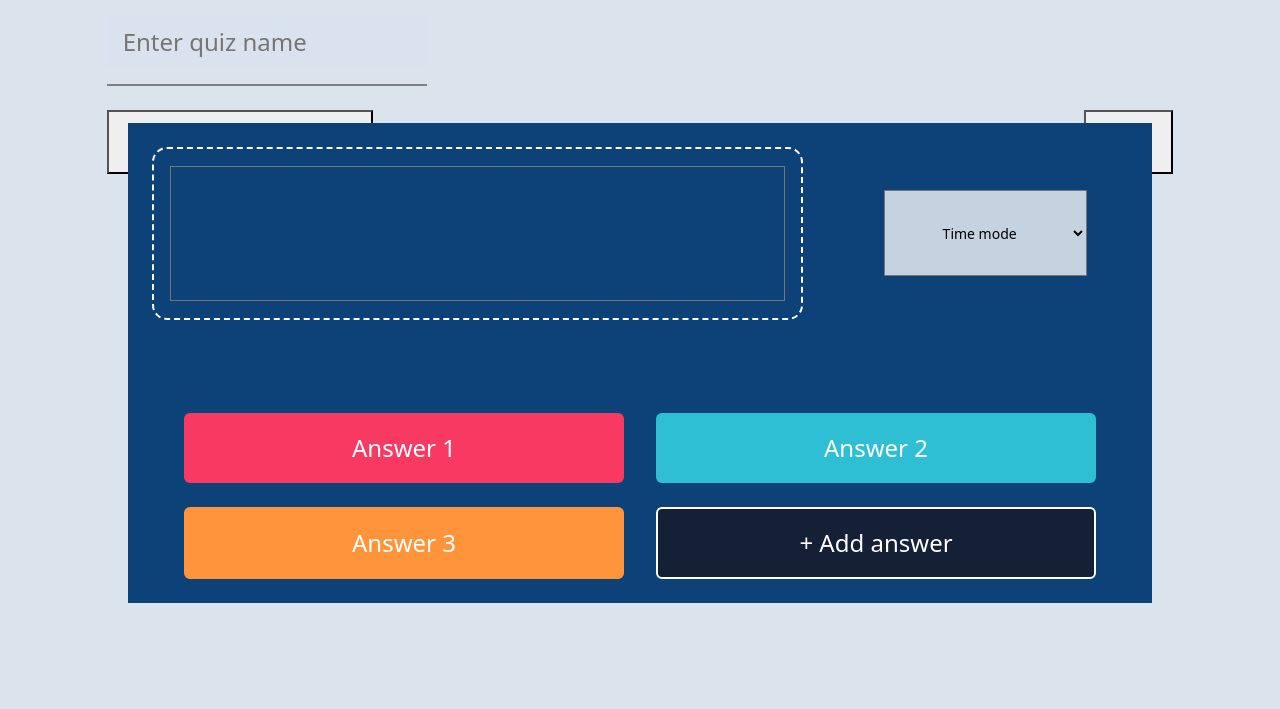
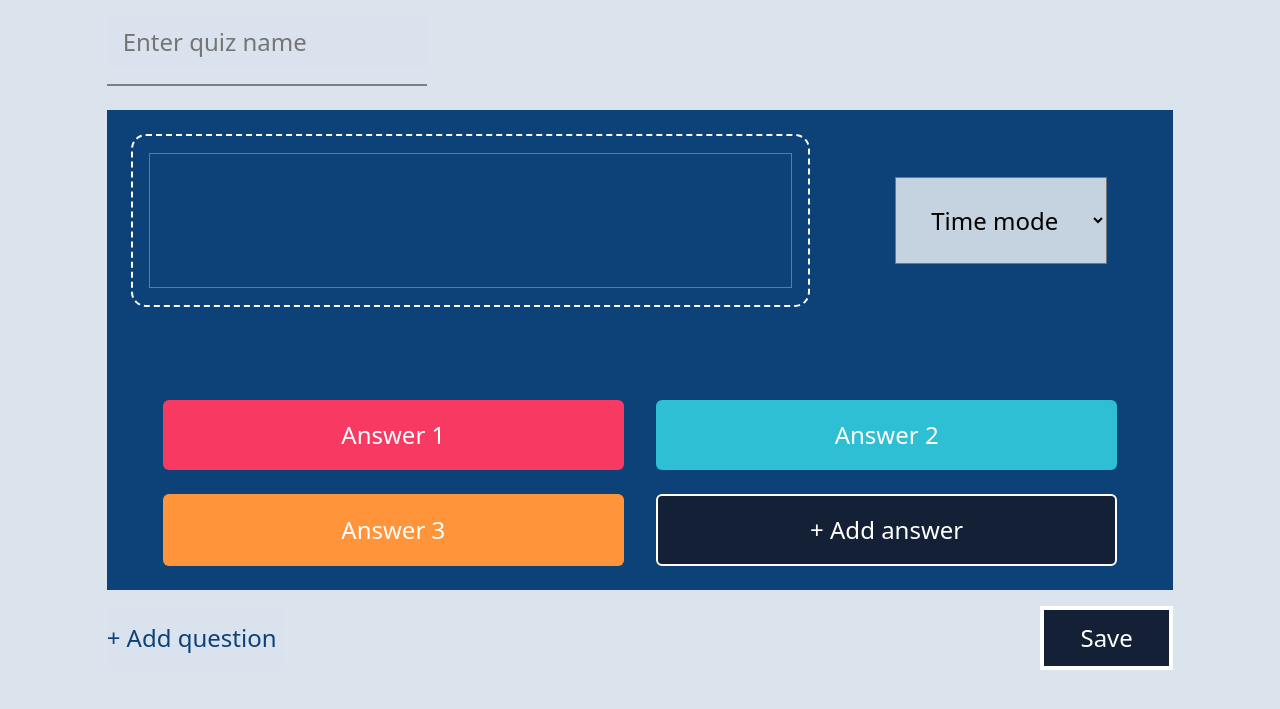
Before and after one commit to InnoSWP/Intaby, a Django app: template web-app/static/templates/page_of_create.html in a window 1280 px wide. Shown: the part 76-785 px from the top of the page. Run offline with Django 4.2, Linux system fonts and the light colour scheme; the template is opened without the code that fills it, so the values that code supplies are empty.

Commit message:
Add page of creation quizzes template

```diff
--- a/web-app/static/styles/style.css
+++ b/web-app/static/styles/style.css
@@ -75,11 +75,11 @@ body {
     }
 }
 
-.Test_class{
-    max-height:200px;
-}
-
-.Editor {
+.Test_class {
+    max-height: 200px;
+}
+
+/* .Editor {
     position: absolute;
     width: 80%;
     height: 40%;
@@ -87,7 +87,7 @@ body {
     margin-left: 10%;
     margin-top: 1%;
     text-align: left;
-}
+} */
 
 .Question_text {
     margin-top: 3%;
@@ -201,6 +201,7 @@ footer {
 input {
     padding-left: 5%;
 }
+
 /*Authorization*/
 
 
@@ -263,7 +264,7 @@ input {
     border: #FFFFFF 2px solid;
     color: #0D4278;
     text-decoration: none;
-    font-size:x-large;
+    font-size: x-large;
     font-family: 'Rubik';
     font-style: normal;
     font-weight: 500;
@@ -277,7 +278,7 @@ align-items: center;
 .reg_text {
     color: #FFFFFF;
     text-decoration: none;
-    font-size:x-large;
+    font-size: x-large;
     font-family: 'Rubik';
     font-style: normal;
     font-weight: 500;
@@ -335,6 +336,7 @@ align-items: center;
     height: max-content;
 
 }
+
 .right {
     width: 50%;
     height: 100%;
@@ -373,7 +375,7 @@ align-items: center;
 .Back>a {
     color: #0D4278;
     text-decoration: none;
-    font-size:x-large;
+    font-size: x-large;
     font-family: 'Rubik', serif;
     font-style: normal;
     font-weight: 500;
@@ -431,6 +433,7 @@ a {
     color: inherit;
     text-decoration-line: none;
 }
+
 .name2 {
     width: 100%;
     display: flex;
@@ -518,9 +521,10 @@ a {
         height: 4em;
     }
 
-    .Sign_up .Back{
+    .Sign_up .Back {
         margin-right: 1%;
     }
+
     .code {
         width: 94%;
         height: 3em;
@@ -625,7 +629,7 @@ a {
 
     fieldset {
         border-width: 10px 5px 10px 5px;
-        border-style: solid ;
+        border-style: solid;
         width: 100%;
         padding: 20px;
         color: white;
@@ -661,6 +665,7 @@ a {
         align-items: center;
 
     }
+
     /*
     .logo {
         width: 20%;
@@ -700,7 +705,8 @@ a {
         padding: 2%;
         padding-top: 0%;
     }
-    .logo_intaby{
+
+    .logo_intaby {
         /* INTABY */
 
 
@@ -870,10 +876,12 @@ color: #FFFFFF;
     .wh_name {
         margin-right: 8.3%;
     }
-    .logo{
+
+    .logo {
         width: 20%;
     }
-    .logo_intaby{
+
+    .logo_intaby {
         /* INTABY */
 
 
@@ -1268,7 +1276,7 @@ body {
     color: #fff;
 }
 
-.rectangle-38{
+.rectangle-38 {
     border-radius: 0px;
 
     /* Rectangle 38 */
@@ -1281,7 +1289,7 @@ body {
     z-index: 1;
 }
 
-.line-2{
+.line-2 {
     /* Line 1 */
     position: absolute;
     width: 100%;
@@ -1342,7 +1350,7 @@ body {
 
 }
 
-.reg-auto-space{
+.reg-auto-space {
     /* Reg/Authorize */
 
 
@@ -1365,7 +1373,7 @@ body {
     flex-grow: 0;
 }
 
-.log-in{
+.log-in {
     /* Frame 21 */
     box-sizing: border-box;
 
@@ -1390,7 +1398,8 @@ body {
     order: 0;
     flex-grow: 0;
 }
-.log-in-text{
+
+.log-in-text {
     /* Log In */
 
     font-family: 'Rubik', serif;
@@ -1415,7 +1424,7 @@ body {
     text-decoration: none;
 }
 
-.sign-up{
+.sign-up {
     /* Frame 20 */
 
     /* Auto layout */
@@ -1439,7 +1448,8 @@ body {
     flex-grow: 0;
     border: 0;
 }
-.sign-up-text{
+
+.sign-up-text {
     /* Sign Up */
 
     font-family: 'Rubik';
@@ -1477,7 +1487,8 @@ a {
 
     align-content: center;
 }
-.rectangle-38-1{
+
+.rectangle-38-1 {
     border-radius: 0;
 
     /* Rectangle 38 */
@@ -1486,7 +1497,8 @@ a {
     background: #3D71A0;
     z-index: 1;
 }
-.line-2-1{
+
+.line-2-1 {
     /* Line 1 */
     width: 100%;
     height: 5px;
@@ -1579,7 +1591,7 @@ a {
     height: 80%;
 }
 
-.enter_header{
+.enter_header {
     height: 40%;
 }
 
@@ -1587,6 +1599,7 @@ a {
     height: 100%;
     border: 2px white dashed;
     border-radius: 15px;
+    color: white;
 }
 
 .add_answer {
@@ -1596,7 +1609,7 @@ a {
     border-radius: none;
 }
 
-.enter_below{
+.enter_below {
     height: 8%;
 }
 
@@ -1604,21 +1617,37 @@ a {
     height: 50%;
 }
 
-.timemode{
+.timemode {
     height: 100%;
     background-color: #C5D3E1;
     text-align: center;
-}
-
-.add_question_wrapper{
+    font-size: x-large;
+}
+
+.add_question_wrapper {
     height: 100%;
 }
 
-.save_wrapper{
+.add_qustion_button {
+    border-style: none;
+    background-color: #DAE3ED;
+    color: #0D4278;
+    font-size: x-large;
+}
+
+.save_wrapper {
     height: 100%;
 }
 
-.add_qustion_button{
+.save_button{
+    font-size: x-large;
+    border: 4px white solid;
+    background-color: #142036;
+    color: white;
+}
+
+
+.add_qustion_button {
     height: 100%;
-    text-align: center;
-}
+    text-align: left;
+}
--- a/web-app/static/templates/page_of_create.html
+++ b/web-app/static/templates/page_of_create.html
@@ -36,7 +36,7 @@
       <div class="timemode_wrapper offset-1 col-3">
         <select class="timemode col-10">
           <optgroup>
-            <option disabled selected>Time mode</option>
+            <option disabled selected style="font-size: x-large;">Time mode</option>
             <option>30sec</option>
             <option>1min</option>
             <option>2min</option>
@@ -63,11 +63,11 @@
     </div>
   </div>
 
-  <div class="enter_below d-flex col-10 mt-3 offset-1 justify-content-between  align-items-start">
-    <div class="add_question_wrapper col-3">
+  <div class="enter_below d-flex col-10 mt-3 offset-1 justify-content-between  align-items-center">
+    <div class="add_question_wrapper col-2">
       <button class="add_qustion_button col-12">+ Add question</button>
     </div>
-    <div class="save_wrapper col-2 d-flex justify-content-end">
+    <div class="save_wrapper col-3 d-flex justify-content-end">
       <button class="save_button col-6">Save</button>
     </div>
   </div>
```
Lines whose indentation alone changed are shown as unchanged.
